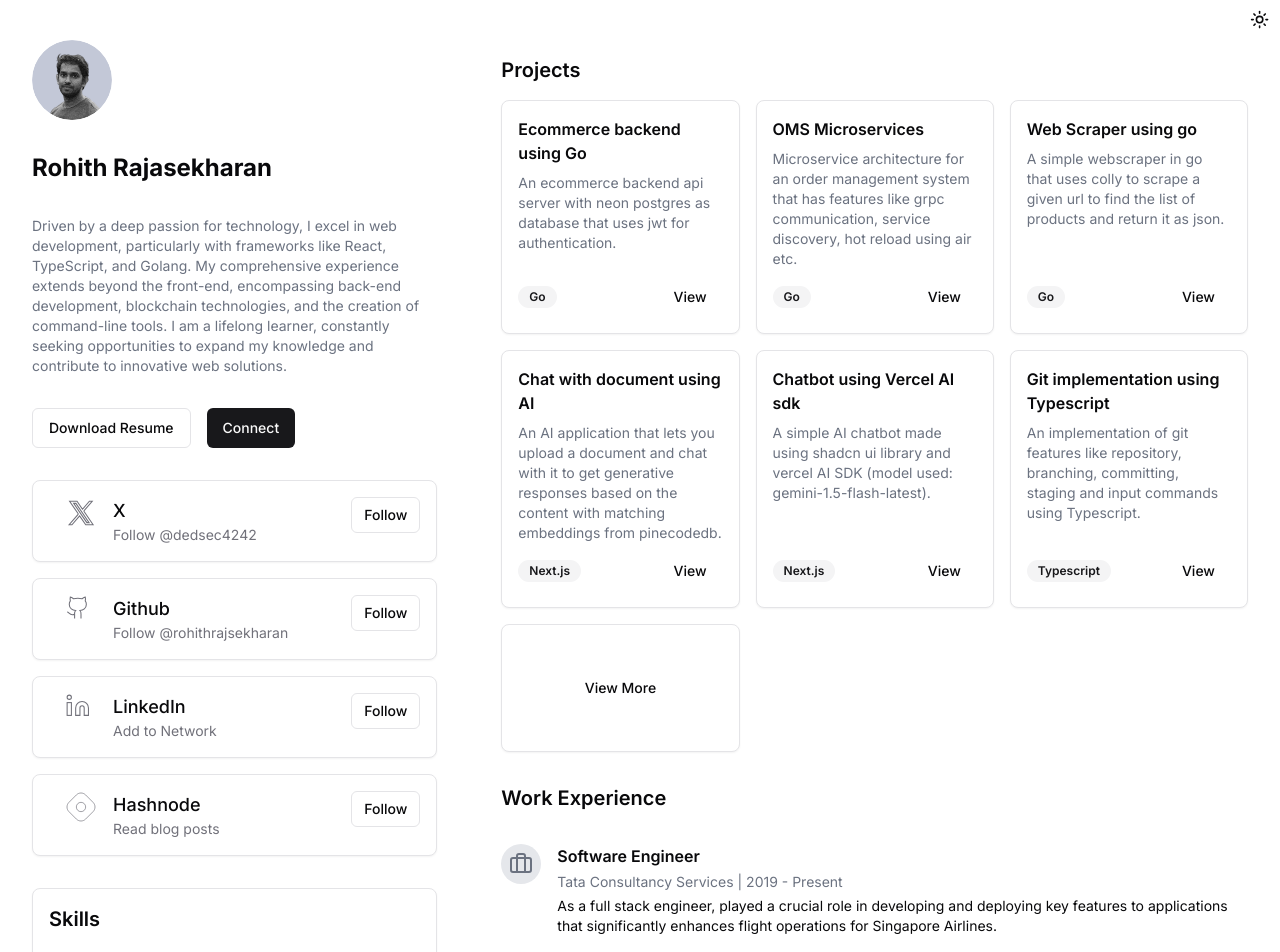
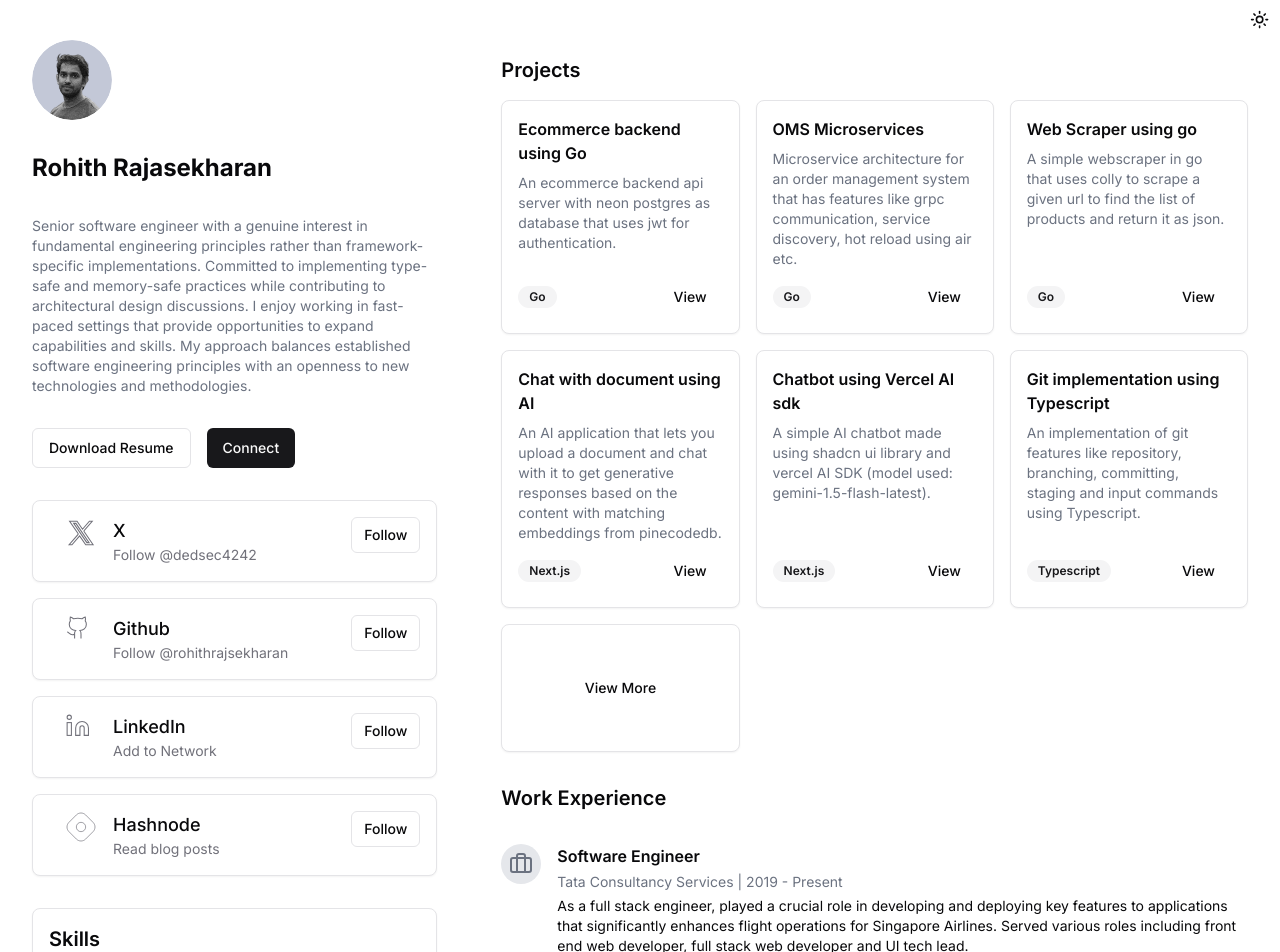
Before and after one commit to rohithrajasekharan/portfolio, a Next.js app: page / in a window 1280 px wide. Shown: the top 952 px of the page. Built offline with nearby package versions, Linux system fonts and the light colour scheme.

Commit message:
Resume and about section updated

```diff
--- a/components/home/profileSection.tsx
+++ b/components/home/profileSection.tsx
@@ -3,15 +3,16 @@ import { Button } from "@/components/ui/button"
 import Image from "next/image"
 import Link from "next/link"
 
-export default function ProfileSection(){
-    return(<>
+export default function ProfileSection() {
+  return (<>
     <Avatar>
-            <Image width={100} height={100} src="/profile-pic.png" alt="Rohith Rajasekharan" priority/>
+      <Image width={100} height={100} src="/profile-pic.png" alt="Rohith Rajasekharan" priority />
     </Avatar>
     <h1 className="text-2xl font-bold">Rohith Rajasekharan</h1>
-          <p className="text-sm text-gray-500 dark:text-gray-400">Driven by a deep passion for technology, I excel in web development, particularly with frameworks like React, TypeScript, and Golang. My comprehensive experience extends beyond the front-end, encompassing back-end development, blockchain technologies, and the creation of command-line tools. I am a lifelong learner, constantly seeking opportunities to expand my knowledge and contribute to innovative web solutions.</p>
+    <p className="text-sm text-gray-500 dark:text-gray-400">{`Senior software engineer with a genuine interest in fundamental engineering principles rather than framework-specific implementations. Committed to implementing type-safe and memory-safe practices while contributing to architectural design discussions. I enjoy working in fast-paced settings that provide opportunities to expand capabilities and skills. My approach balances established software engineering principles with an openness to new technologies and methodologies.`}
+      </p>
     <div className="flex space-x-4">
-            <Link href='/Resume.pdf' target="blank">
+      <Link href='/Rohith_Rajasekharan_Resume.pdf' target="blank">
         <Button variant="outline">Download Resume</Button>
       </Link>
       <Link href="mailto:rohithrajasekharan@outlook.com">
--- a/components/home/workExperience.tsx
+++ b/components/home/workExperience.tsx
@@ -13,8 +13,7 @@ export default function WorkExperience() {
             <h3 className="font-semibold">Software Engineer</h3>
             <p className="text-sm text-gray-500">Tata Consultancy Services | 2019 - Present</p>
             <p className="text-sm">
-            As a full stack engineer, played a crucial role in developing and deploying key features to applications that significantly enhances flight operations for Singapore Airlines.
-            </p>
+            As a full stack engineer, played a crucial role in developing and deploying key features to applications that significantly enhances flight operations for Singapore Airlines. Served various roles including front end web developer, full stack web developer and UI tech lead.             </p>
           </div>
         </div>
         <div className="relative pl-10 after:absolute after:inset-y-0 after:w-px after:bg-gray-500/20 dark:after:bg-gray-400/20">
```
Also changed, not shown: 2 other files (tests, documents, lock files or other folders). Lines whose indentation alone changed are shown as unchanged.
